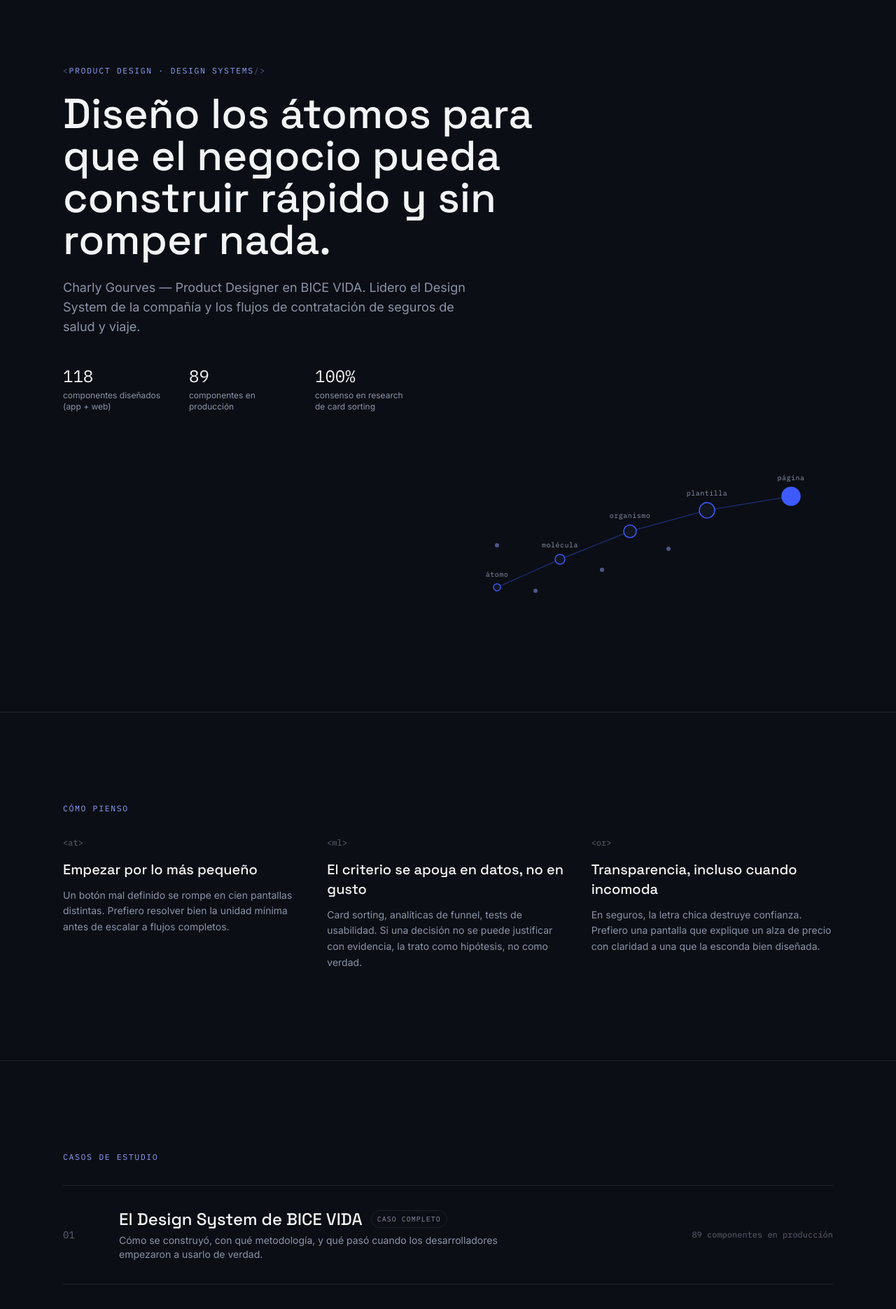
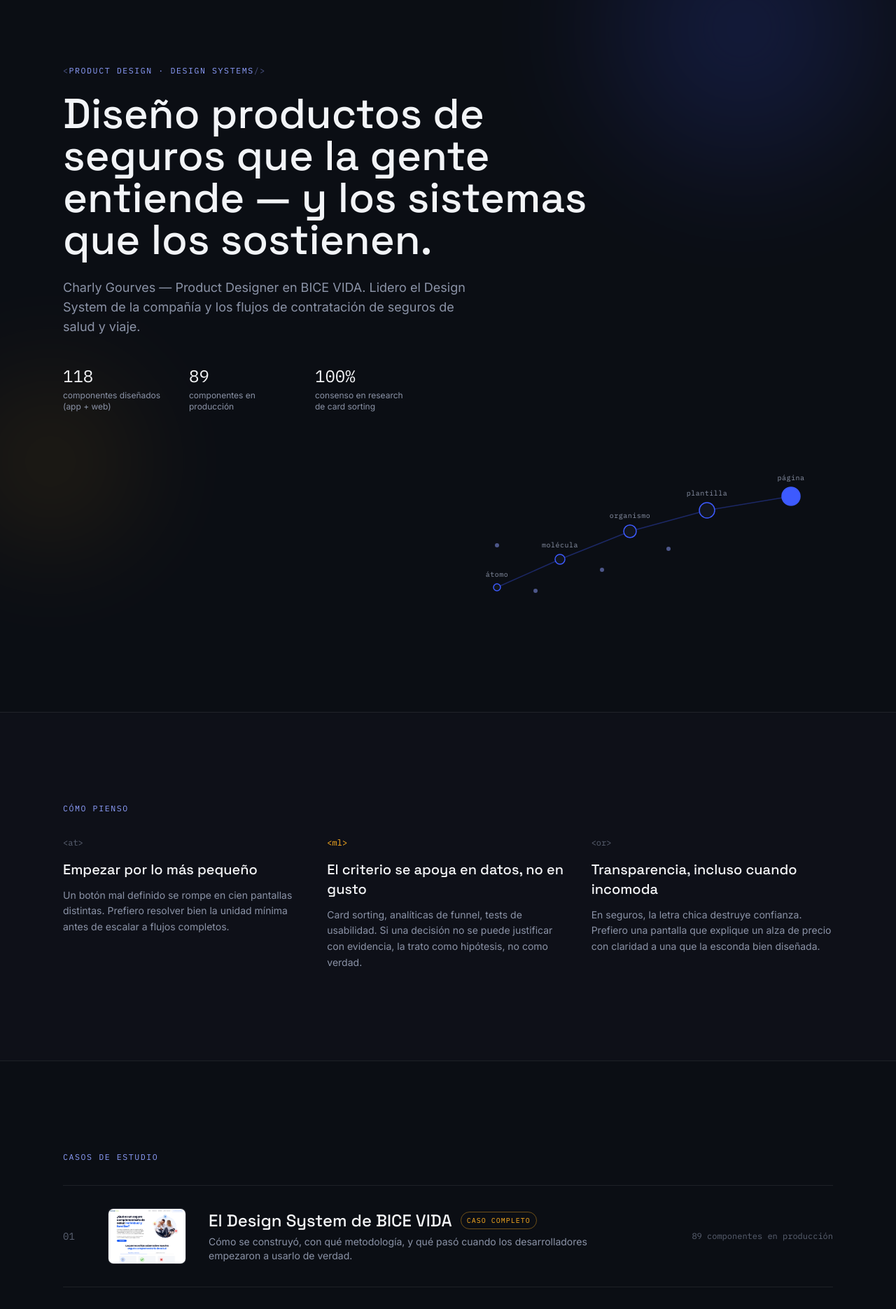
Before and after one commit to CharlyG2/portfolio, a Next.js app: page / in a window 1280 px wide. Shown: the part 100-1970 px from the top of the page at 70% size. Built offline with nearby package versions, Linux system fonts and the light colour scheme.

Commit message:
Rediseño: titulo mas orientado a producto, thumbnails reales en casos, mas variedad visual

```diff
--- a/components/CaseIndex.jsx
+++ b/components/CaseIndex.jsx
@@ -1,4 +1,5 @@
 import Link from "next/link";
+import Image from "next/image";
 import Reveal from "./Reveal";
 
 const cases = [
@@ -9,6 +10,7 @@ const cases = [
     title: "El Design System de BICE VIDA",
     text: "Cómo se construyó, con qué metodología, y qué pasó cuando los desarrolladores empezaron a usarlo de verdad.",
     stat: "89 componentes en producción",
+    thumb: "/images/csi-landing.png",
     live: true,
   },
   {
@@ -18,6 +20,7 @@ const cases = [
     title: "Unificar dos seguros de viaje en una landing",
     text: "Viajero Protegido y Viajero Frecuente, cotizados y comparados en una sola experiencia en vez de dos landings separadas.",
     stat: "+16% visitas · +2% contratación",
+    thumb: "/images/viaje-landing-unificada.png",
     live: true,
   },
   {
@@ -27,6 +30,7 @@ const cases = [
     title: "Reducir el funnel de contratación CSI",
     text: "De 10 a 8 pasos, apoyado en Ley de Hick y Ley de Miller. Publicación pendiente de material final.",
     stat: "análisis con datos reales de mayo 2026",
+    thumb: null,
     live: false,
   },
   {
@@ -36,6 +40,7 @@ const cases = [
     title: "Renovación transparente de planes",
     text: "Comunicar un alza de cobertura a clientes de alto siniestro sin esconder nada. Publicación pendiente de material final.",
     stat: "3 ramas de decisión mapeadas",
+    thumb: null,
     live: false,
   },
 ];
@@ -56,15 +61,32 @@ export default function CaseIndex() {
               <Reveal key={c.slug} delay={i * 0.06}>
                 <Wrapper
                   {...wrapperProps}
-                  className={`group flex flex-col md:flex-row md:items-center gap-4 md:gap-10 py-8 ${
+                  className={`group flex flex-col md:flex-row md:items-center gap-5 md:gap-8 py-8 ${
                     c.live ? "cursor-pointer" : "cursor-default opacity-70"
                   }`}
                 >
-                  <span className="font-mono text-sm text-mutedLight w-10 shrink-0">
+                  <span className="font-mono text-sm text-mutedLight w-8 shrink-0">
                     {c.tag}
                   </span>
+
+                  <div className="relative w-full md:w-28 h-20 rounded-lg overflow-hidden border border-line bg-ink2 shrink-0">
+                    {c.thumb ? (
+                      <Image
+                        src={c.thumb}
+                        alt=""
+                        fill
+                        className="object-cover object-top group-hover:scale-105 transition-transform duration-500"
+                        sizes="112px"
+                      />
+                    ) : (
+                      <div className="w-full h-full flex items-center justify-center font-mono text-[10px] text-mutedLight">
+                        próximamente
+                      </div>
+                    )}
+                  </div>
+
                   <div className="flex-1">
-                    <div className="flex items-center gap-3 mb-1">
+                    <div className="flex items-center gap-3 mb-1 flex-wrap">
                       <h3
                         className={`font-display text-xl md:text-2xl text-paper ${
                           c.live ? "group-hover:text-signalSoft transition-colors" : ""
@@ -72,7 +94,13 @@ export default function CaseIndex() {
                       >
                         {c.title}
                       </h3>
-                      <span className="font-mono text-[10px] uppercase tracking-widest px-2 py-1 rounded-full border border-line text-muted">
+                      <span
+                        className={`font-mono text-[10px] uppercase tracking-widest px-2 py-1 rounded-full border ${
+                          c.live
+                            ? "border-amber/40 text-amber"
+                            : "border-line text-muted"
+                        }`}
+                      >
                         {c.status}
                       </span>
                     </div>
--- a/components/Hero.jsx
+++ b/components/Hero.jsx
@@ -6,7 +6,23 @@ import SystemGraph from "./SystemGraph";
 export default function Hero() {
   return (
     <section className="relative pt-40 pb-24 md:pt-48 md:pb-32 overflow-hidden">
-      <div className="max-w-content mx-auto px-6 md:px-10">
+      <div
+        aria-hidden="true"
+        className="pointer-events-none absolute -top-40 -right-20 w-[600px] h-[600px] rounded-full opacity-20 blur-3xl"
+        style={{
+          background:
+            "radial-gradient(circle, #3D5AFE 0%, transparent 70%)",
+        }}
+      />
+      <div
+        aria-hidden="true"
+        className="pointer-events-none absolute top-1/2 -left-32 w-[400px] h-[400px] rounded-full opacity-10 blur-3xl"
+        style={{
+          background:
+            "radial-gradient(circle, #FFB020 0%, transparent 70%)",
+        }}
+      />
+      <div className="max-w-content mx-auto px-6 md:px-10 relative">
         <motion.p
           className="eyebrow text-signalSoft mb-6"
           initial={{ opacity: 0 }}
@@ -22,8 +38,8 @@ export default function Hero() {
           animate={{ opacity: 1, y: 0 }}
           transition={{ duration: 0.6, delay: 0.1 }}
         >
-          Diseño los átomos para que el negocio pueda construir rápido y sin
-          romper nada.
+          Diseño productos de seguros que la gente entiende — y los
+          sistemas que los sostienen.
         </motion.h1>
 
         <motion.p
--- a/components/Principles.jsx
+++ b/components/Principles.jsx
@@ -20,7 +20,7 @@ const principles = [
 
 export default function Principles() {
   return (
-    <section className="py-24 md:py-32 border-t border-line">
+    <section className="py-24 md:py-32 border-t border-line bg-ink2/40">
       <div className="max-w-content mx-auto px-6 md:px-10">
         <Reveal>
           <p className="eyebrow text-signalSoft mb-4">cómo pienso</p>
@@ -28,7 +28,11 @@ export default function Principles() {
         <div className="grid md:grid-cols-3 gap-10 md:gap-8 mt-8">
           {principles.map((p, i) => (
             <Reveal key={p.tag} delay={i * 0.08}>
-              <div className="font-mono text-xs text-mutedLight mb-4">
+              <div
+                className={`font-mono text-xs mb-4 ${
+                  i === 1 ? "text-amber" : "text-mutedLight"
+                }`}
+              >
                 &lt;{p.tag}&gt;
               </div>
               <h3 className="font-display text-xl text-paper mb-3">
```
